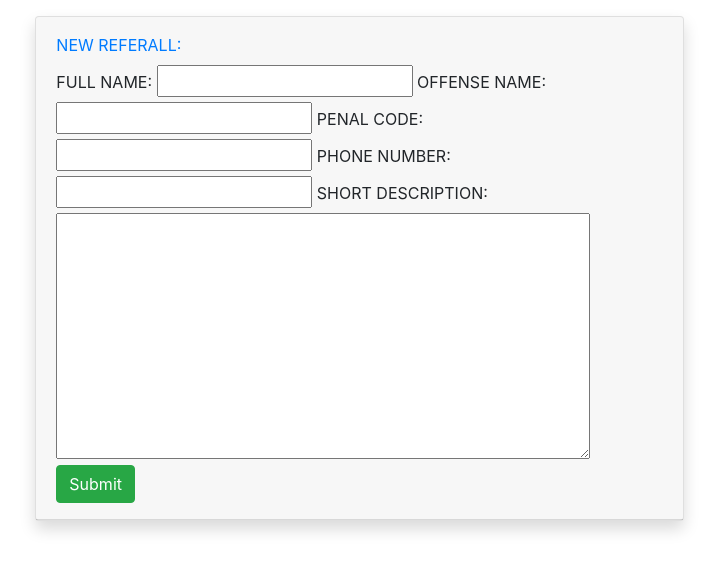
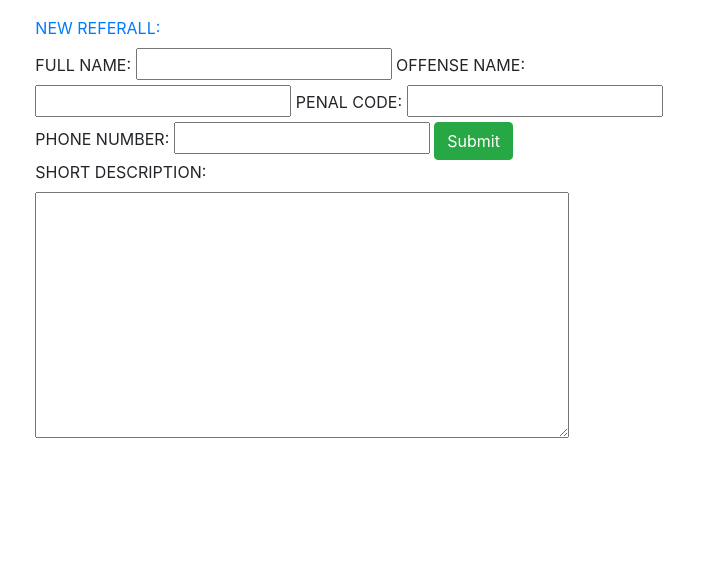
Before and after one commit to ameyanori/SQLDashboard, a Flask app: template templates/add.html in a window 1280 px wide. Shown: the part 48-619 px from the top of the page, without its empty margins (217-935 px from the left). Run offline with Flask 2, Linux system fonts and the light colour scheme; the template is opened without the code that fills it, so the values that code supplies are empty; parts of the project's set-up code (start-up, migrations or seed data) failed here and were passed over; some libraries are stand-ins or nearby versions.

Commit message:
update 2021/10/05 18:59:01

```diff
--- a/templates/add.html
+++ b/templates/add.html
@@ -10,10 +10,7 @@
 </head>
                     <div class="row">
                         <div class="col-xl-8 col-lg-7">
-                            <div class="card shadow mb-4">
                                 <!-- Card Header - Dropdown -->
-                                <div
-                                class="card-header py-3 d-flex flex-row align-items-center justify-content-between">
 
                                 <form method="post" name="checkin">
                                     <label class="text-primary" class="font-weight-bold">NEW REFERALL: <br> </label>
@@ -28,6 +25,10 @@
                                     <label for="sro">PHONE NUMBER:</label>
                                     <input type="text" name="sro" id="sro">
 
+
+                                    <input type="submit" class="btn btn-success">
+
+
                                     <label for="sro">SHORT DESCRIPTION:</label>
                                     <textarea name="paragraph_text" id="short_description" cols="50" rows="10"></textarea>
 
@@ -36,7 +37,6 @@
 
 
 
-                                    <input type="submit" class="btn btn-success">
                                 </form>
 
 
```
Also changed, not shown: 1 other file.
